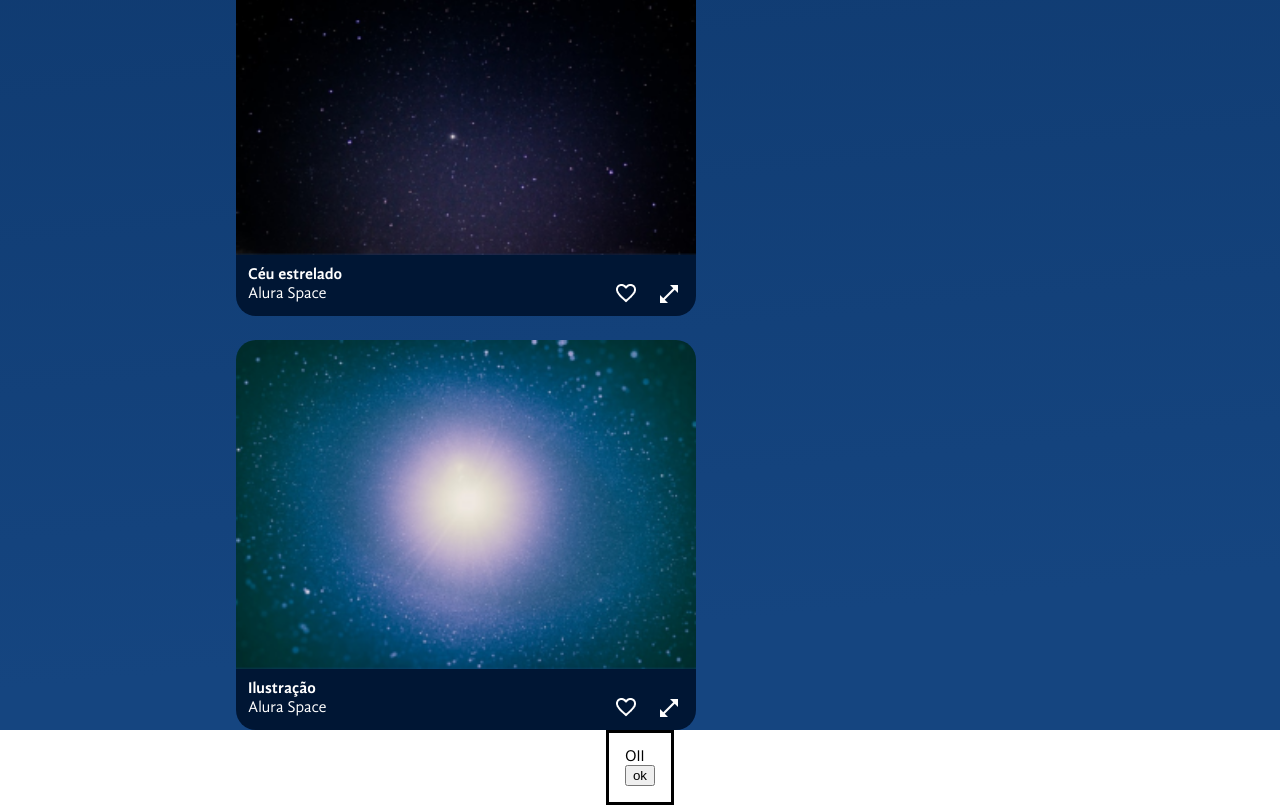
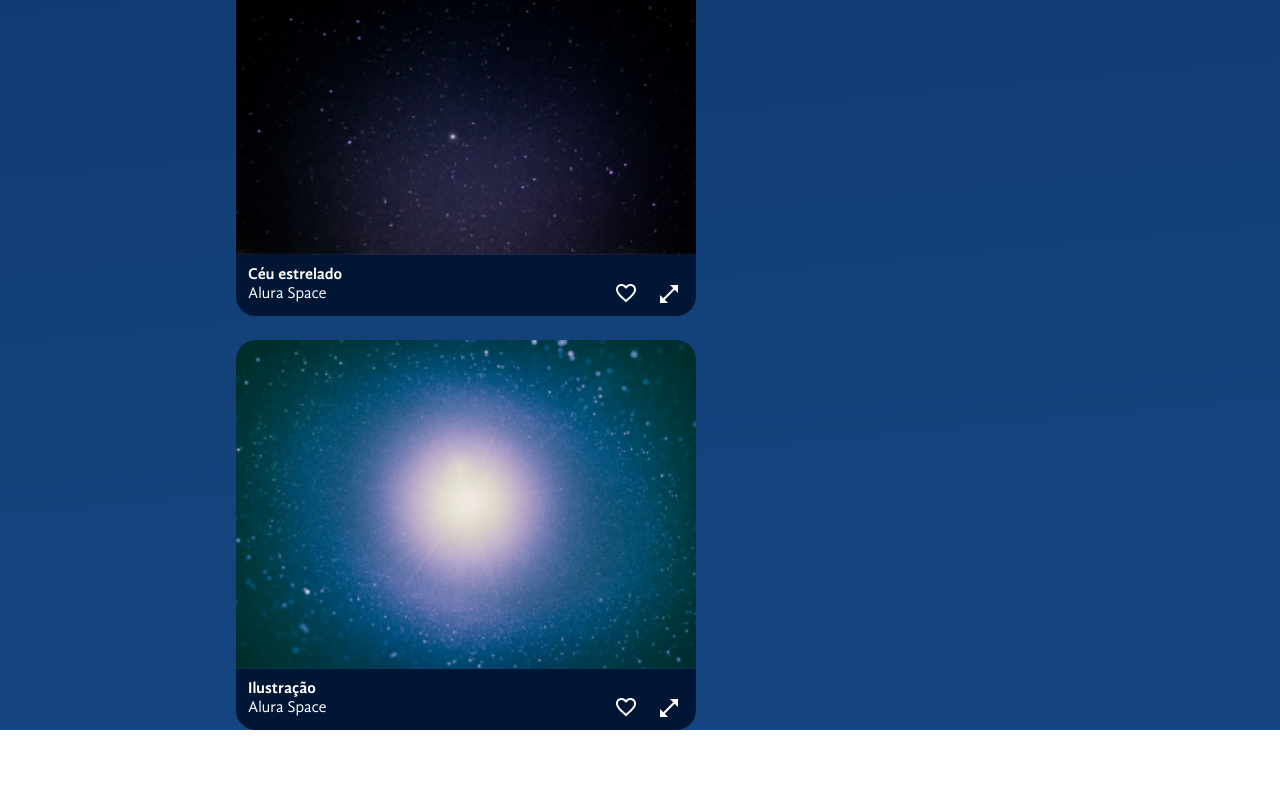
Before and after one commit to felipeappsPGM/Space-App-Alura-One, a React (Vite) app: page / in a window 1280 px wide. Shown: the part 4098-4903 px from the top of the page. After the commit the page ends 4828 px from the top, so only its background shows below. Built offline with nearby package versions, Linux system fonts and the light colour scheme.

Commit message:
criando a função para selecionar a imagem e passar para Imagem

```diff
--- a/src/App.jsx
+++ b/src/App.jsx
@@ -34,6 +34,7 @@ const ConteudoGaleria = styled.section`
 
 const App = () => {
   const [fotosDaGaleria, setFotosDaGaleria] = useState(fotos)
+  const [fotoSelecionada, setFotoSelecionada] = useState(null);
   return (
     <FundoGradiente>
       <EstilosGlobais />
@@ -46,11 +47,11 @@ const App = () => {
               texto="A galeria mais completa de fotos do espaço!"
               backgroundImage={bannerBackGround}
             />
-            <Galeria fotos={fotosDaGaleria}/>
+            <Galeria aoFotoSelecionada={foto => setFotoSelecionada(foto)} fotos={fotosDaGaleria}/>
           </ConteudoGaleria>
         </MainContainer>
       </AppContainer>
-      <ModalZoom />
+      <ModalZoom foto={fotoSelecionada}/>
     </FundoGradiente>
   )
 }
--- a/src/components/Galeria/Imagem/index.jsx
+++ b/src/components/Galeria/Imagem/index.jsx
@@ -36,7 +36,7 @@ const Rodape = styled.footer`
     align-items: center;
 `
 
-const Imagem = ({ foto, expandida = false }) => {
+const Imagem = ({aoZoomSolicitado, foto, expandida = false }) => {
     return (<Figure $expandida={expandida} id={`foto-${foto.id}`}>
         <img src={foto.path} alt={foto.alt} />
         <figcaption>
@@ -46,7 +46,7 @@ const Imagem = ({ foto, expandida = false }) => {
                 <BotaoIcone>
                     <img src="/icones/favorito.png" alt="Icone de favorito" />
                 </BotaoIcone>
-                {!expandida && <BotaoIcone aria-hidden={expandida}>
+                {!expandida && <BotaoIcone aria-hidden={expandida} onClick={() => aoZoomSolicitado(foto)}>
                     <img src="/icones/expandir.png" alt="Icone de expandir" />
                 </BotaoIcone>}
             </Rodape>
--- a/src/components/Galeria/index.jsx
+++ b/src/components/Galeria/index.jsx
@@ -21,7 +21,7 @@ const ImagensContainer = styled.section`
 `
 
 
-export default function Galeria({ fotos = [] }) {
+export default function Galeria({aoFotoSelecionada, fotos = [] }) {
     return (
         <>
             <Tags />
@@ -31,6 +31,7 @@ export default function Galeria({ fotos = [] }) {
                     <Titulo>Navegue pela galeria</Titulo>
                     <ImagensContainer>
                         {fotos.map(foto => <Imagem
+                            aoZoomSolicitado ={aoFotoSelecionada}
                             key={foto.id}
                             foto={foto} />)
                         }
--- a/src/components/ModalZoom/index.jsx
+++ b/src/components/ModalZoom/index.jsx
@@ -1,9 +1,9 @@
 
 
 
-export default function ModalZoom(){
+export default function ModalZoom({foto}){
     return(
-        <dialog open>
+        <dialog open={!!foto}>
             <p>OII</p>
                 <form method="dialog">
                     <button>ok</button>
```
